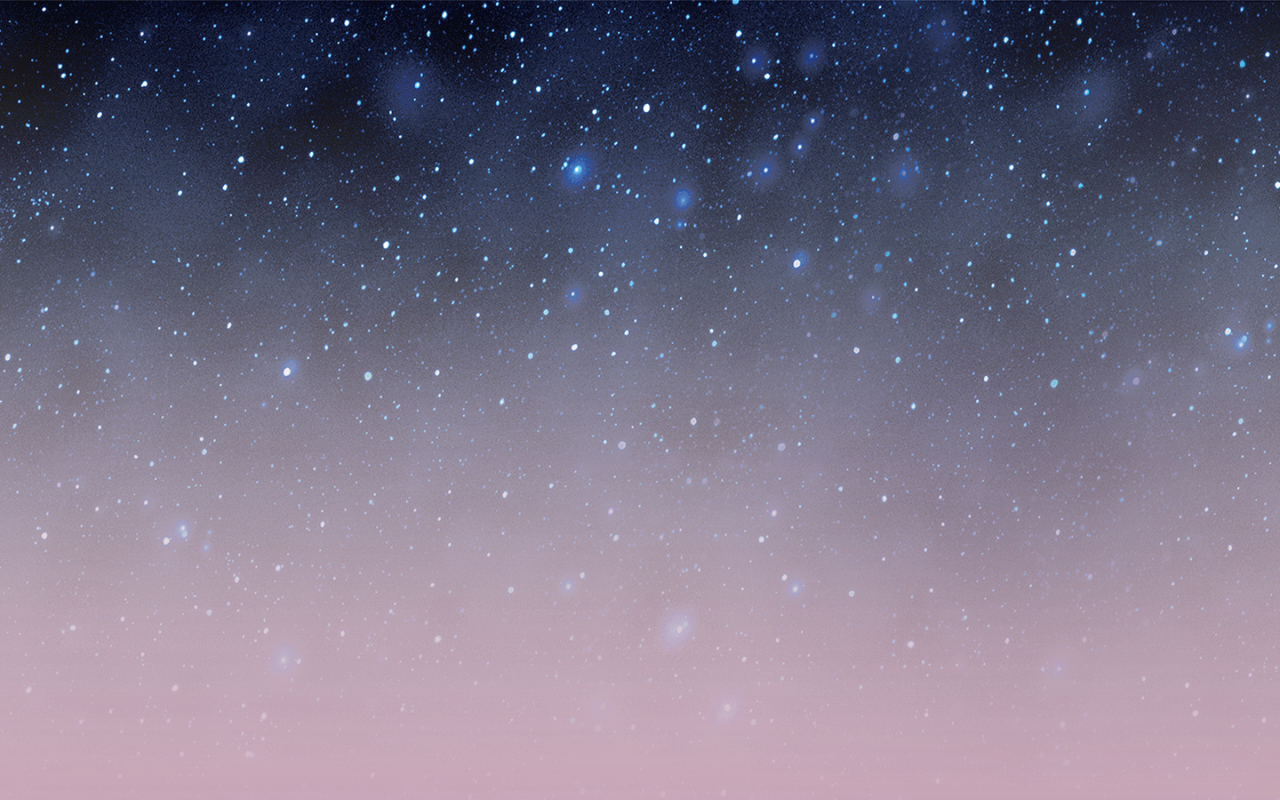
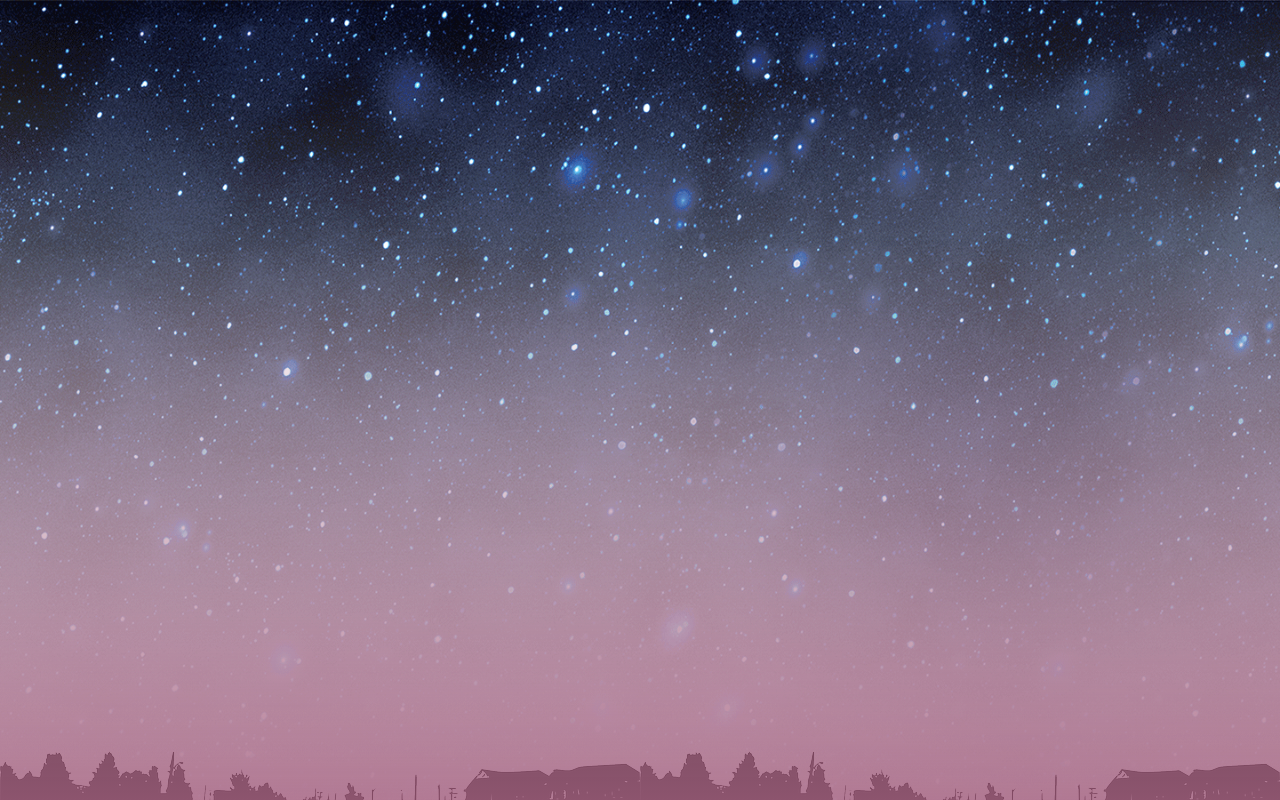
Before and after one commit to csslick/starlight, a plain HTML site: page index.html in a window 1280 px wide. Drawn offline with Linux system fonts and the light colour scheme.

Commit message:
Add files via upload

```diff
--- a/index.html
+++ b/index.html
@@ -7,6 +7,7 @@
 		*{margin: 0;}
 		body{ background: #000;}
 		.bg{
+			position:relative;
 			width: 100%;
 			height: 100vh;
 			background: url(starsky.png);
@@ -17,10 +18,10 @@
 			position:absolute;
 			width: 100%; height: 100vh;
 			left: 0; top: 0;
-			background: linear-gradient(0deg ,rgba(163,93,125,0.6),rgba(163,93,125,0) 70%);
+			background: linear-gradient(0deg ,rgba(163,93,125,0.8),rgba(163,93,125,0) 70%);
 			z-index: 10;
 			content: "";
-			animation: bottom_sky 10s;
+			animation: bottom_sky 5s;
 		}
 
 		@keyframes bottom_sky{
@@ -31,11 +32,23 @@
 				opacity: 1;
 			}
 		}
+
+		.bg-horizen{
+			position: fixed;
+			width: 100%; height: 200px;
+			background: url(horizon.png);
+			left: 0; bottom: 0;
+			animation: bg-horizen 10s;
+		}
+		@keyframes bg-horizen{
+			0%{ bottom: -200px;}
+			100{ bottom: 0px;}
+		}
 	</style>
 </head>
 <body>
 	<div class="bg">
-
+		<div class="bg-horizen"></div>
 	</div>
 </body>
 </html>
```
Also changed, not shown: horizon.png (added).
